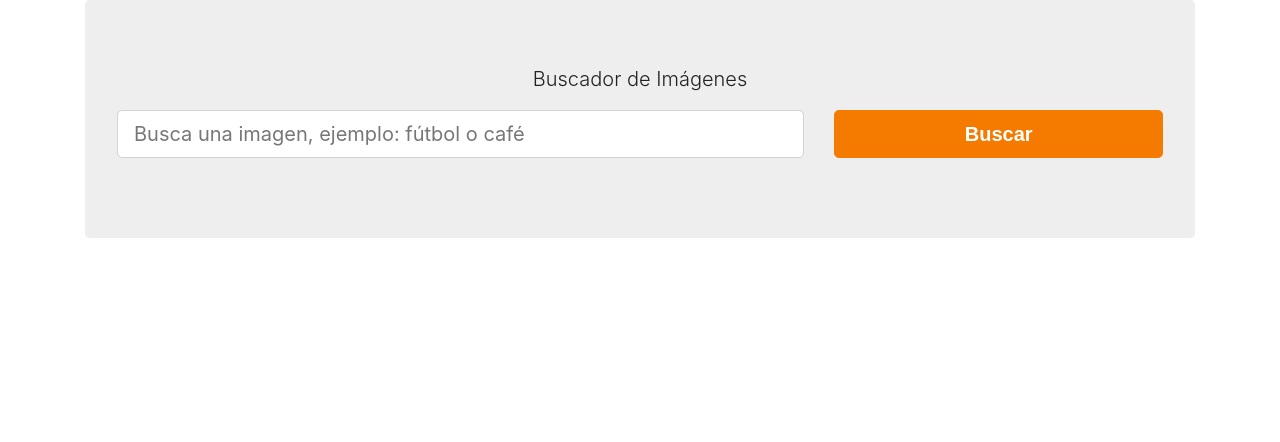
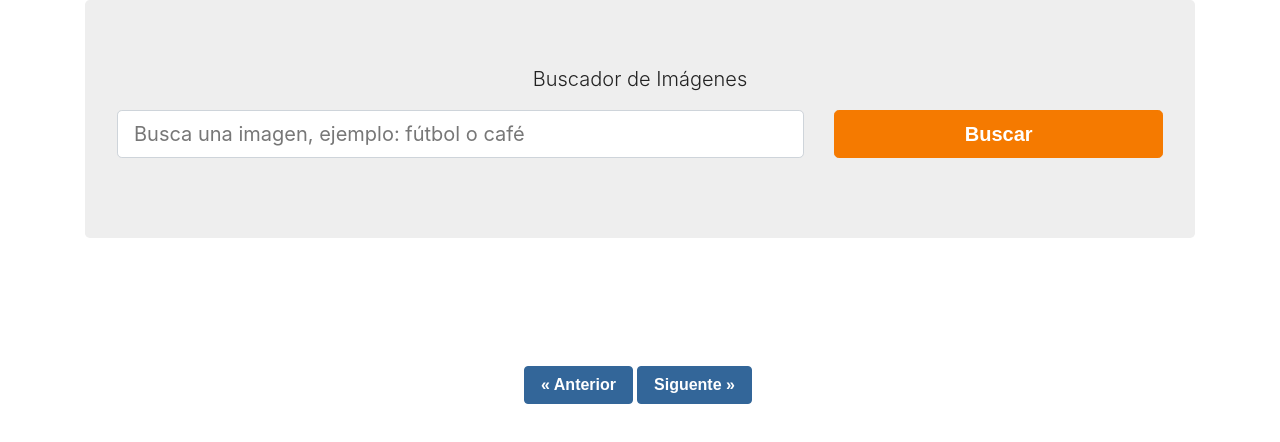
Before and after one commit to Jackeline1410/Pixabay, a React (Create React App) app: page / in a window 1280 px wide. Shown: the top 442 px of the page. Built offline with nearby package versions, Linux system fonts and the light colour scheme; a web font is replaced by a local one.

Commit message:
Evitar ir a numeros negativos en el paginador

```diff
--- a/src/App.js
+++ b/src/App.js
@@ -31,6 +31,26 @@
    consultarAPI();
   }, [busqueda])
 
+  // definir la página anterior
+  const paginaAnterior = () => {
+    const nuevaPaginaActual = paginaactual - 1;
+
+    if(nuevaPaginaActual === 0) return;
+
+    guardarPaginaActual(nuevaPaginaActual);
+  }
+
+  // definir la pagina siguiente
+  const paginaSiguiente = () => {
+    const nuevaPaginaActual = paginaactual + 1;
+
+    if(nuevaPaginaActual > totalpaginas) return;
+
+    guardarPaginaActual(nuevaPaginaActual);
+
+  }
+
+
   return (
     <div className="container">
       <div className="jumbotron">
@@ -45,6 +65,17 @@
         <ListadoImagenes
         imagenes={imagenes}
         />
+      <button
+        type="button"
+        className="btn btn-info mr-1"
+        onClick={paginaAnterior}
+      >&laquo; Anterior</button>
+
+      <button
+        type="button"
+        className="btn btn-info mr-1"
+        onClick={paginaSiguiente}
+      >Siguente &raquo;</button>
       </div>
     </div>
   );
```
